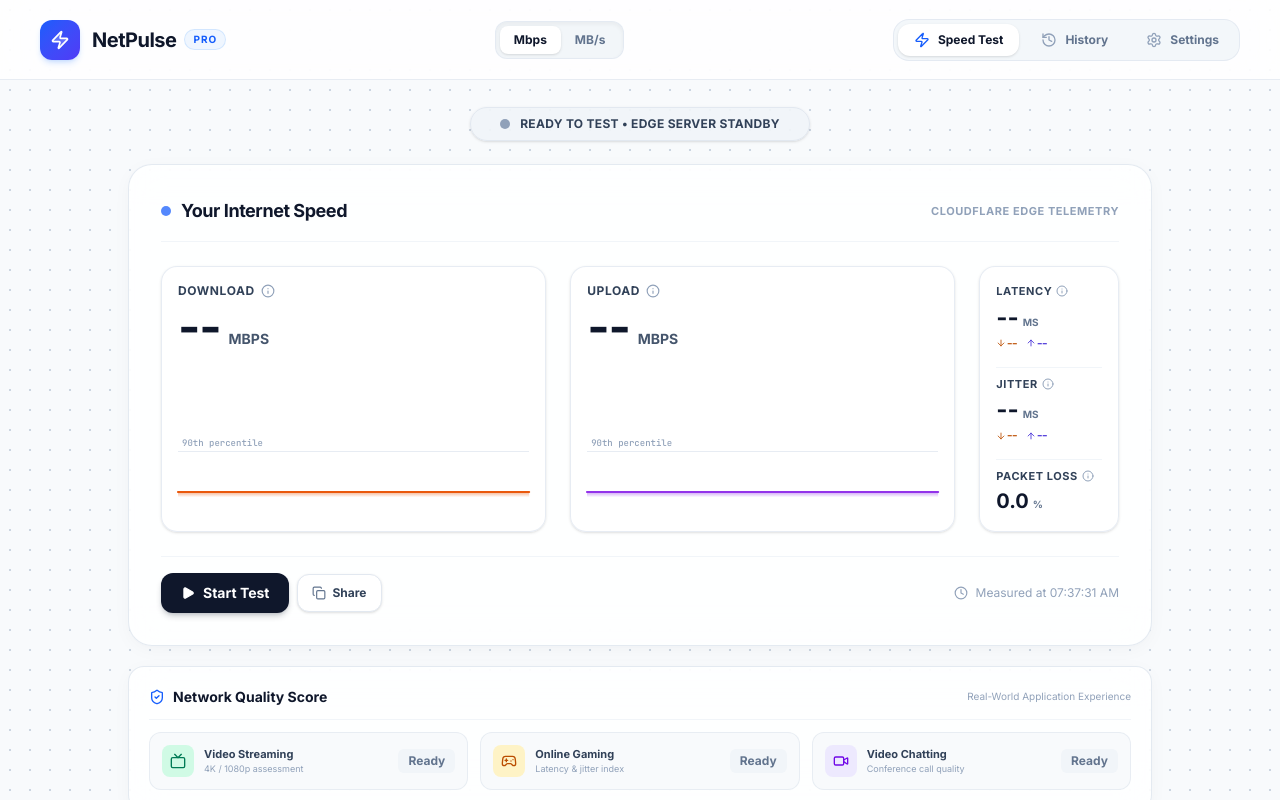
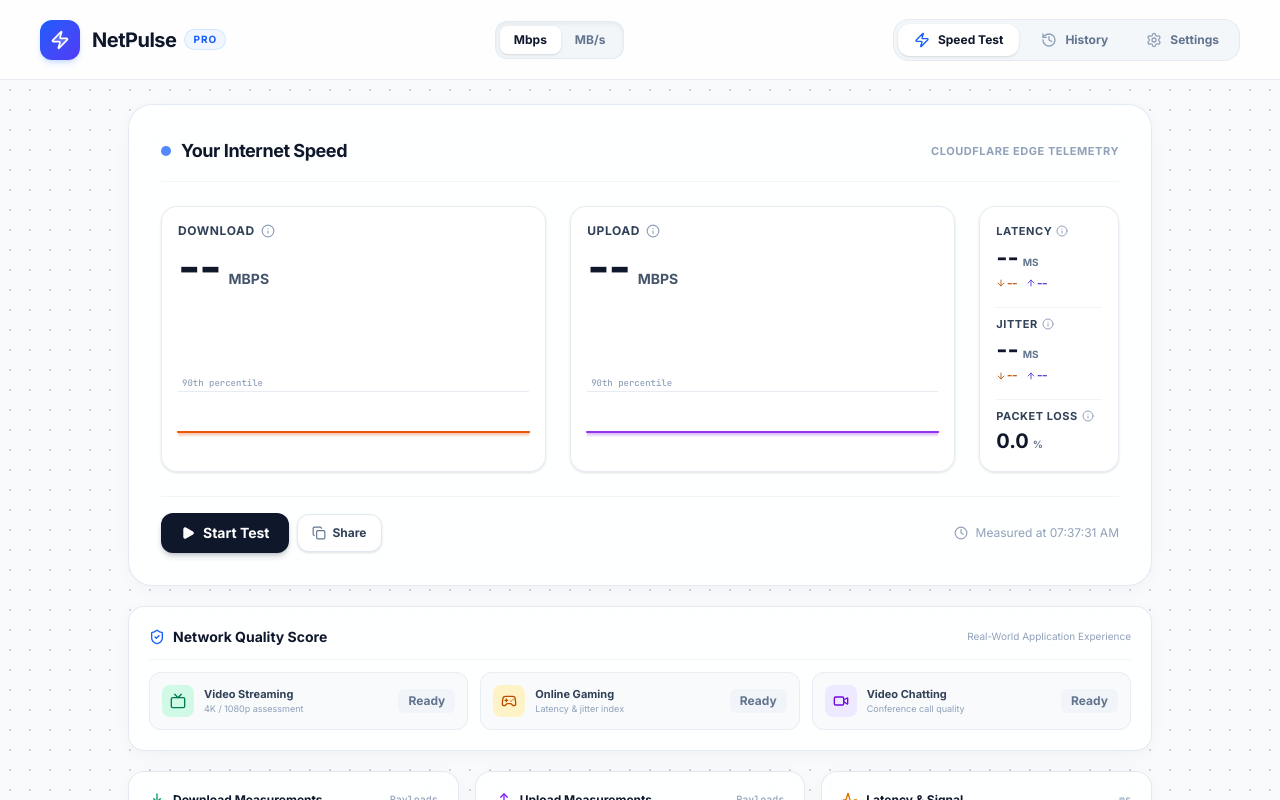
Before and after one commit to Suvesh108/NetPulse, a React (Vite) app: page / in a window 1280 px wide. Built offline with nearby package versions, Linux system fonts and the light colour scheme.

Commit message:
fix: remove top status pill from SpeedTest view

```diff
--- a/src/components/SpeedTest.tsx
+++ b/src/components/SpeedTest.tsx
@@ -461,25 +461,6 @@ export default function SpeedTest({ settings, onUpdateSettings, onTestComplete,
   return (
     <div className="w-full flex flex-col items-center gap-5 select-none" id="speed-test-section">
 
-      {/* Top Permanently Fixed Status Container */}
-      <div className="h-10 flex items-center justify-center shrink-0 w-full">
-        <div className={`flex items-center gap-2.5 px-5 py-2 rounded-full transition-all duration-300 border text-xs font-bold shadow-sm min-w-[280px] sm:min-w-[340px] justify-center ${badge.color}`}>
-          {status === 'completed' ? (
-            <CheckCircle2 className="w-4 h-4 text-emerald-600 shrink-0" />
-          ) : (
-            <div className={`w-2.5 h-2.5 rounded-full shrink-0 ${
-              status === 'idle' ? 'bg-slate-400' :
-              status === 'pinging' ? 'bg-amber-500 animate-ping' :
-              status === 'jittering' ? 'bg-indigo-500 animate-ping' :
-              status === 'downloading' ? 'bg-emerald-500 animate-ping' :
-              status === 'uploading' ? 'bg-violet-500 animate-ping' :
-              'bg-emerald-600'
-            }`} />
-          )}
-          <span className="tracking-wide uppercase text-xs font-black truncate">{badge.label}</span>
-        </div>
-      </div>
-
       {/* CLOUDFLARE SPEEDOMETER HERO CONSOLE ("Your Internet Speed") */}
       <div className="w-full max-w-5xl modern-glass-card rounded-3xl p-6 sm:p-8 flex flex-col border border-slate-200/90 shadow-xl" id="dashboard-dial">
 
```
